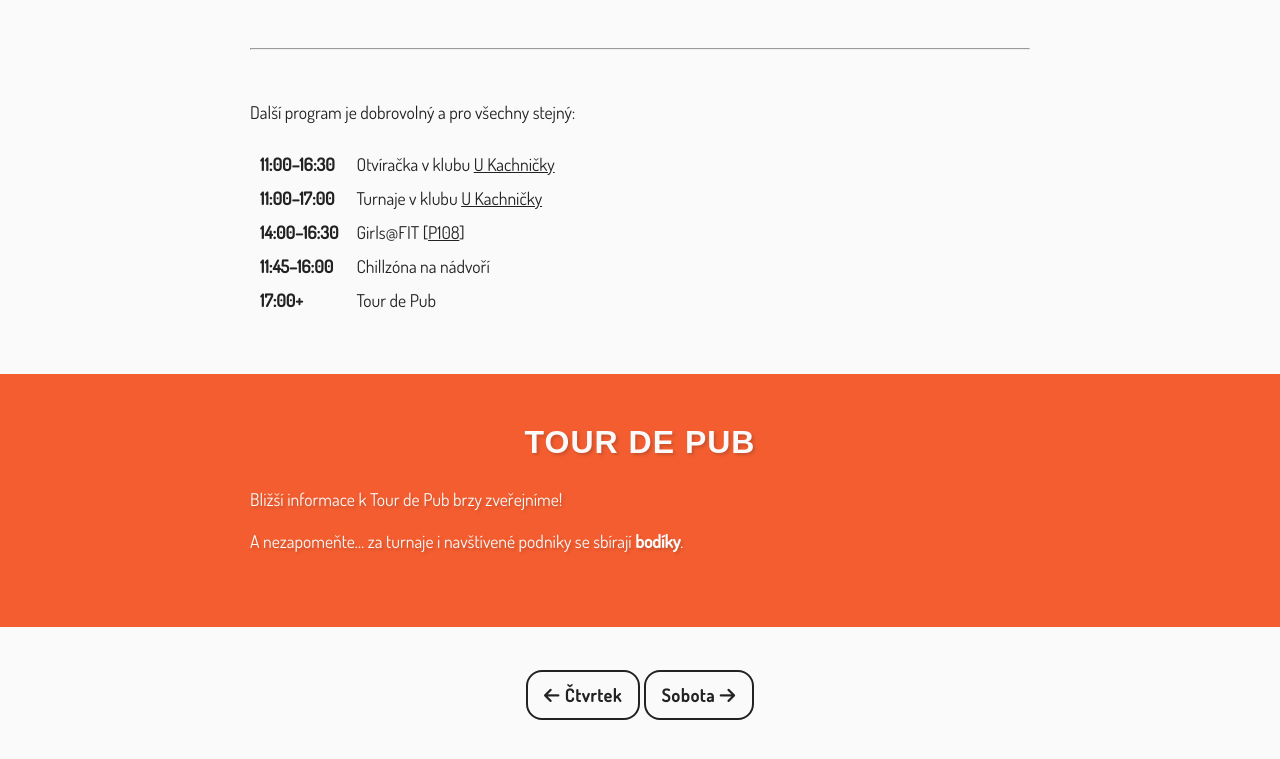
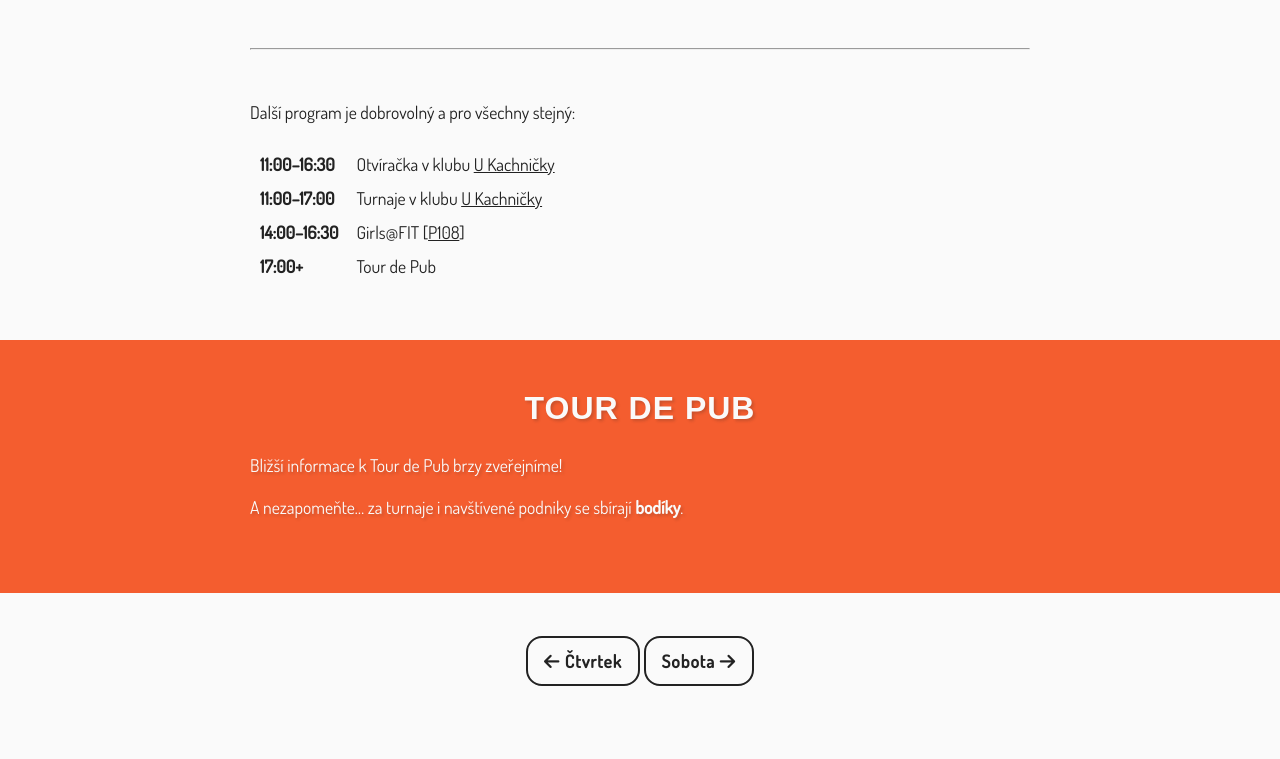
Before and after one commit to su-fit-vut/start-at-fit, a plain HTML site: page patek.html in a window 1280 px wide. Shown: the part 805-1564 px from the top of the page. After the commit the page ends 1534 px from the top, so only its background shows below. Drawn offline with Linux system fonts and the light colour scheme; a web font is replaced by a local one.

Commit message:
Update text

```diff
--- a/patek.html
+++ b/patek.html
@@ -143,10 +143,6 @@
                         <td>Girls@FIT [<a href="https://www.fit.vut.cz/fit/map/2/.cs?show=P108&big=1">P108</a>]</td>
                     </tr>
                     <tr>
-                        <td>11:45–16:00</td>
-                        <td>Chillzóna na nádvoří</td>
-                    </tr>
-                    <tr>
                         <td>17:00+</td>
                         <td>Tour de Pub</td>
                     </tr>
```
